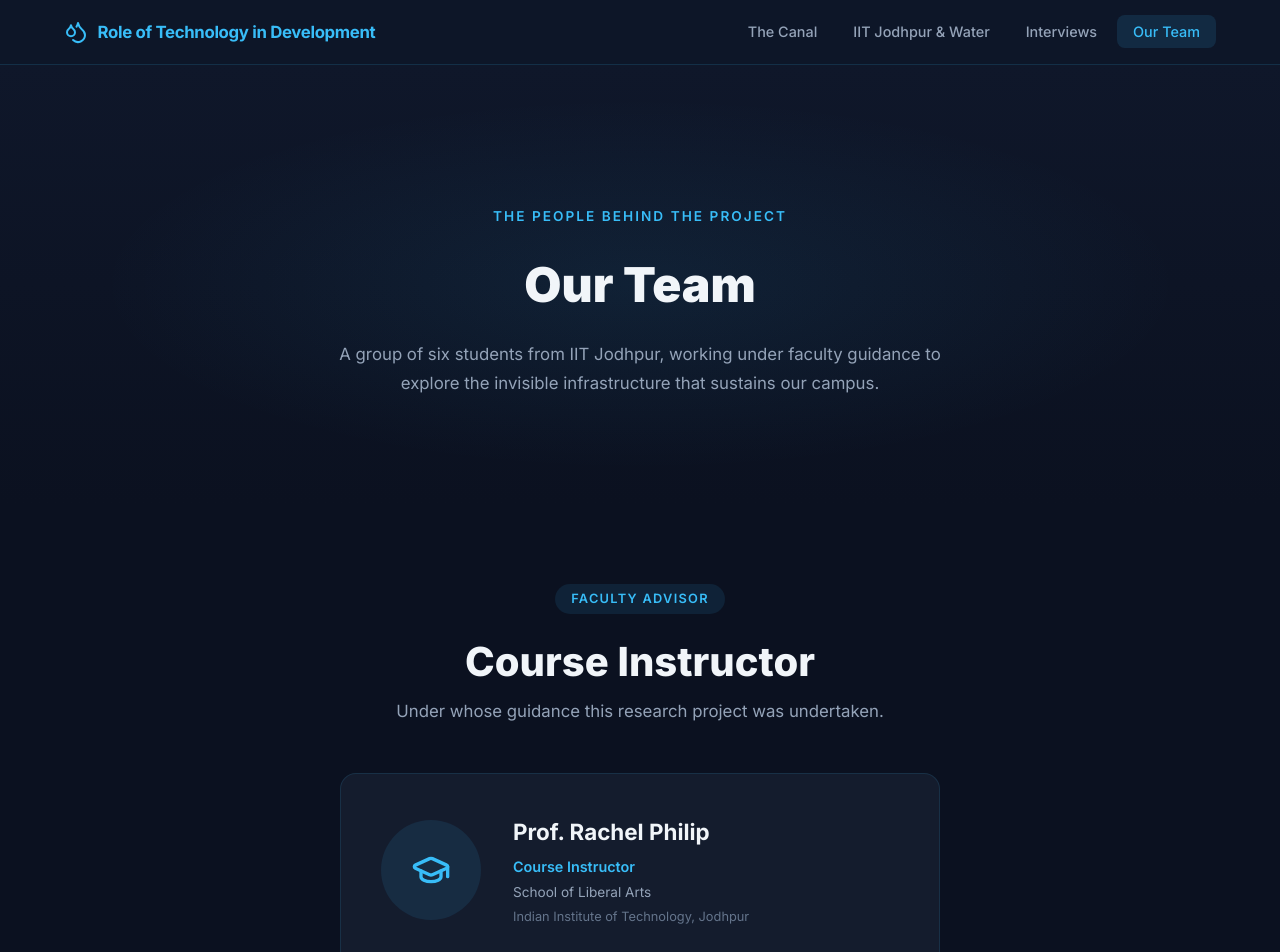
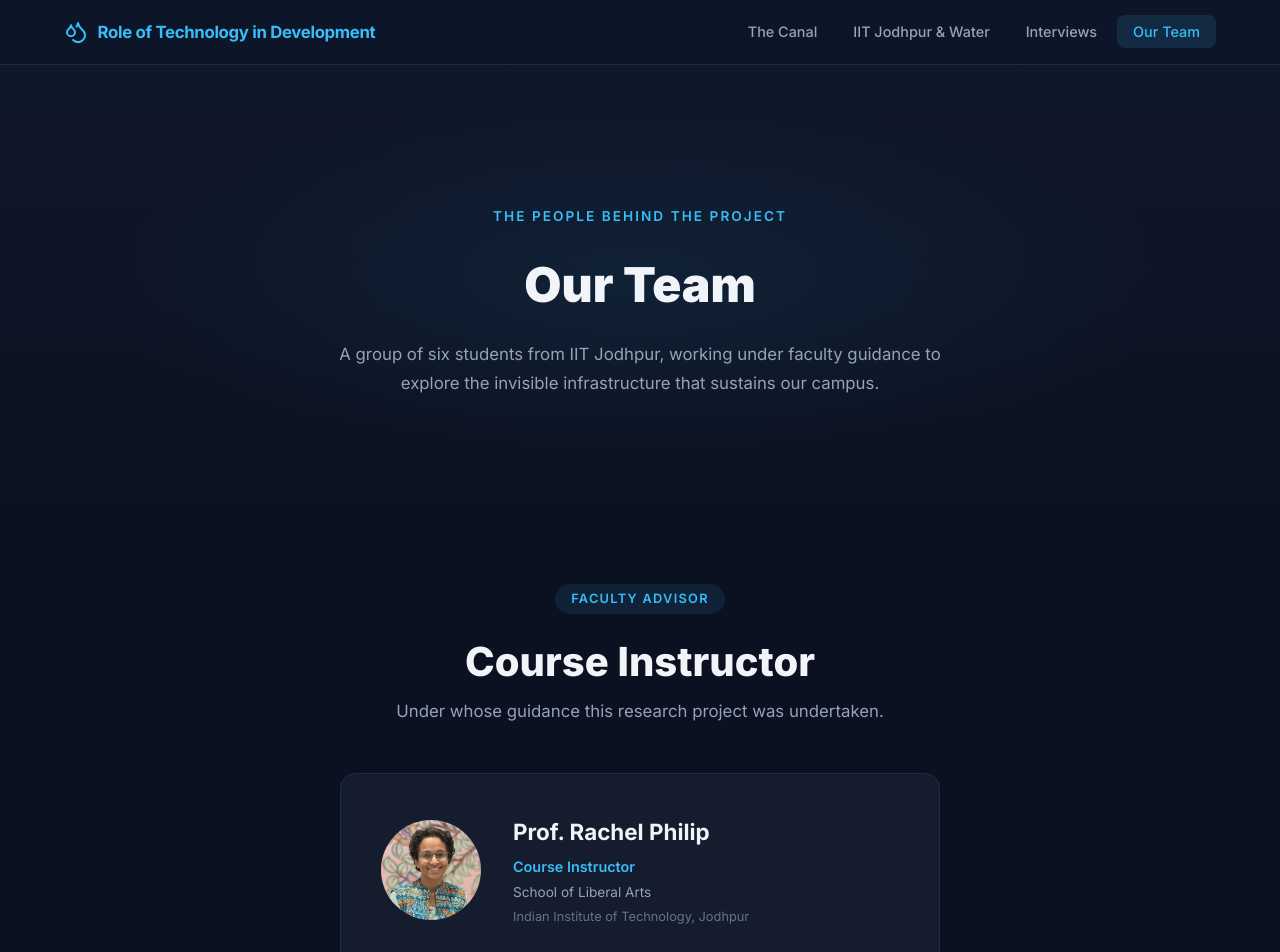
Before and after one commit to shikhar5647/website_role_of_tech, a React (Vite) app: page /team in a window 1280 px wide. Shown: the top 952 px of the page. Built offline with nearby package versions, Linux system fonts and the light colour scheme.

Commit message:
maam_photo

```diff
--- a/src/pages/TeamPage.jsx
+++ b/src/pages/TeamPage.jsx
@@ -54,7 +54,7 @@ const faculty = {
   designation: 'Course Instructor',
   department: 'School of Liberal Arts',
   institution: 'Indian Institute of Technology, Jodhpur',
-  photo: null, // Replace with actual photo path
+  photo: 'team/Rachel_Philip.jpeg', // Replace with actual photo path
 };
 
 export default function TeamPage() {
```
Also changed, not shown: public/team/Rachel_Philip.jpeg (added).
